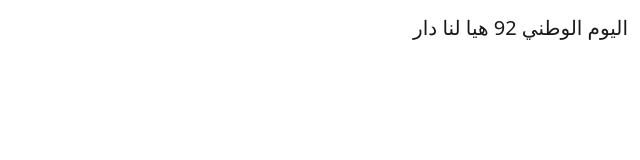
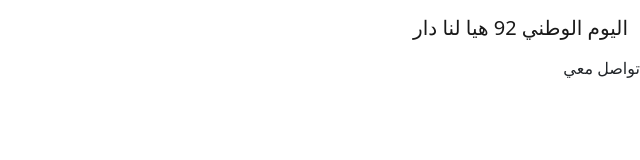
Before and after one commit to hashim8366/nationalday92hyalinadar, a plain HTML site: page index.html in a window 1280 px wide. Shown: the full height of the page, 640-1280 px from the left. Drawn offline with nearby package versions, Linux system fonts and the light colour scheme.

Commit message:
Add footer

```diff
--- a/index.html
+++ b/index.html
@@ -46,5 +46,7 @@
     </div>
   </div>
 </nav>
+<footer>
+تواصل معي
 </body>
 </html>
```
